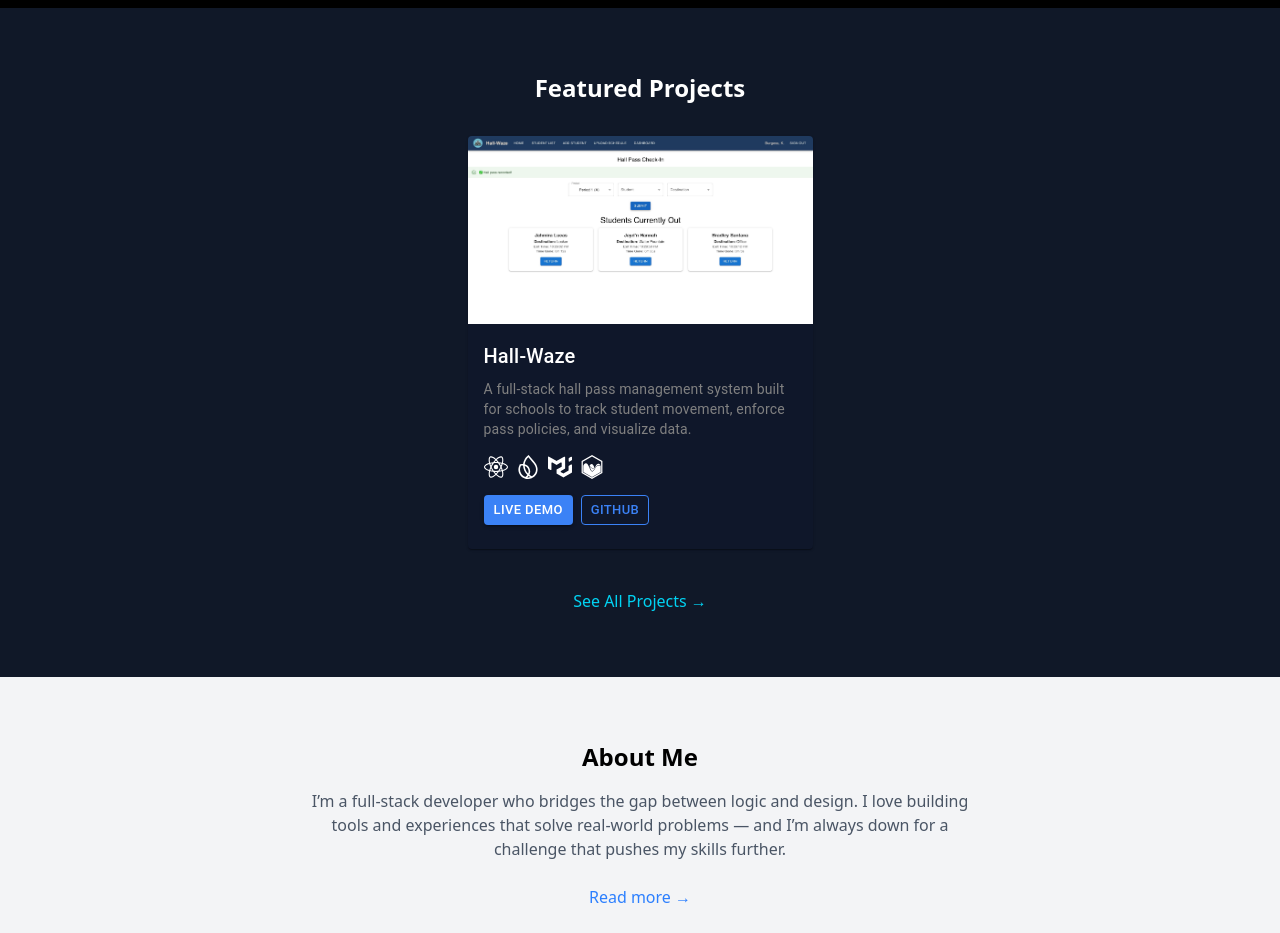
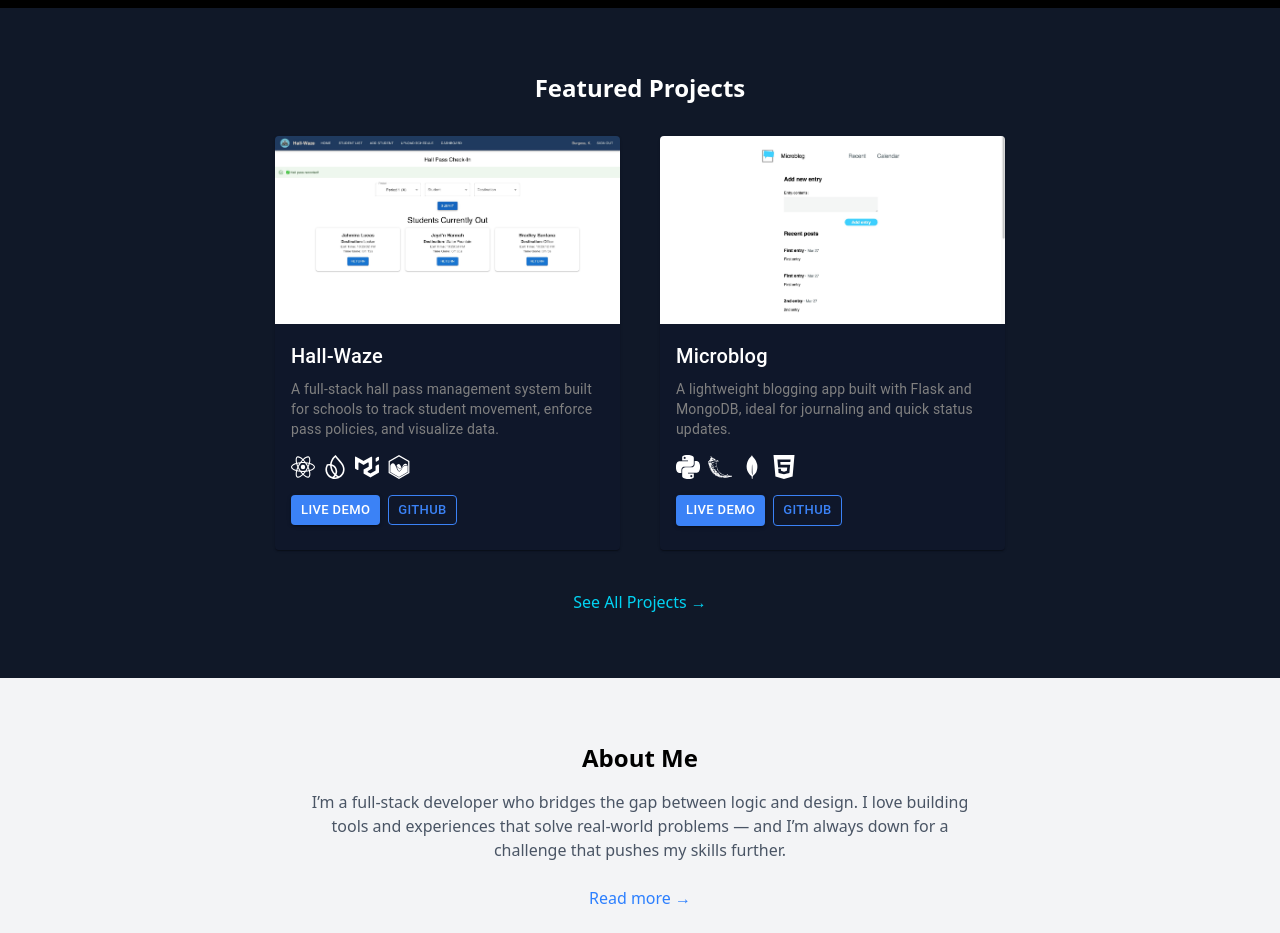
Before and after one commit to jeffgrahamcodes/next-portfolio, a Next.js app: page / in a window 1280 px wide. Shown: the part 1060-1993 px from the top of the page. Built offline with nearby package versions, Linux system fonts and the light colour scheme.

Commit message:
add project

```diff
--- a/src/app/projects/page.tsx
+++ b/src/app/projects/page.tsx
@@ -4,12 +4,17 @@ import Hero from '@/components/hero';
 import ProjectCard from '@/components/ProjectCard';
 import projectImg from '/public/images/projects.jpg';
 import hallWazePreview from '/public/images/hall-waze-preview.jpg';
+import microBlogPreview from '/public/images/microblog-preview.jpg';
 
 import {
   SiFirebase,
   SiReact,
   SiMui,
   SiChartdotjs,
+  SiFlask,
+  SiHtml5,
+  SiMongodb,
+  SiPython,
 } from 'react-icons/si';
 
 export default function ProjectsPage() {
@@ -23,7 +28,7 @@ export default function ProjectsPage() {
 
       <section className="py-16 px-6 bg-black text-white">
         <h2 className="text-3xl font-bold mb-12 text-center">
-          Featured Projects
+          All Projects
         </h2>
 
         <div className="flex flex-wrap gap-10 justify-center">
@@ -40,6 +45,19 @@ export default function ProjectsPage() {
               <SiChartdotjs key="chartjs" />,
             ]}
           />
+          <ProjectCard
+            title="Microblog"
+            description="A lightweight blogging app built with Flask and MongoDB, ideal for journaling and quick status updates."
+            imgSrc={microBlogPreview.src}
+            liveUrl="https://python-microblog-vyug.onrender.com/"
+            githubUrl="https://github.com/jeffgrahamcodes/python-microblog"
+            techIcons={[
+              <SiPython key="python" />,
+              <SiFlask key="flask" />,
+              <SiMongodb key="mongodb" />,
+              <SiHtml5 key="html" />,
+            ]}
+          />
         </div>
       </section>
     </div>
--- a/src/components/FeaturedProjects.tsx
+++ b/src/components/FeaturedProjects.tsx
@@ -2,11 +2,17 @@
 
 import ProjectCard from '@/components/ProjectCard';
 import hallWazePreview from '/public/images/hall-waze-preview.jpg';
+import microBlogPreview from '/public/images/microblog-preview.jpg';
+
 import {
   SiFirebase,
   SiReact,
   SiMui,
   SiChartdotjs,
+  SiPython,
+  SiFlask,
+  SiMongodb,
+  SiHtml5,
 } from 'react-icons/si';
 
 export default function FeaturedProjects() {
@@ -17,12 +23,13 @@ export default function FeaturedProjects() {
       </h3>
 
       <div className="flex flex-wrap justify-center gap-10">
+        {/* Hall-Waze Card */}
         <ProjectCard
           title="Hall-Waze"
           description="A full-stack hall pass management system built for schools to track student movement, enforce pass policies, and visualize data."
           imgSrc={hallWazePreview.src}
-          liveUrl="https://hall-waze.com"
-          githubUrl="https://github.com/jeffgrahamcodes/student-tracking-app"
+          liveUrl="https://hall-waze.web.app"
+          githubUrl="https://github.com/jeffgrahamcodes/hall-waze"
           techIcons={[
             <SiReact key="react" />,
             <SiFirebase key="firebase" />,
@@ -30,7 +37,21 @@ export default function FeaturedProjects() {
             <SiChartdotjs key="chartjs" />,
           ]}
         />
-        {/* Add more ProjectCard components here if you want to feature more */}
+
+        {/* Microblog Card */}
+        <ProjectCard
+          title="Microblog"
+          description="A lightweight blogging app built with Flask and MongoDB, ideal for journaling and quick status updates."
+          imgSrc={microBlogPreview.src}
+          liveUrl="https://your-live-url.com"
+          githubUrl="https://github.com/jeffgrahamcodes/microblog"
+          techIcons={[
+            <SiPython key="python" />,
+            <SiFlask key="flask" />,
+            <SiMongodb key="mongodb" />,
+            <SiHtml5 key="html" />,
+          ]}
+        />
       </div>
 
       <div className="mt-10 text-center">
```
Also changed, not shown: public/images/microblog-preview.jpg (added).
